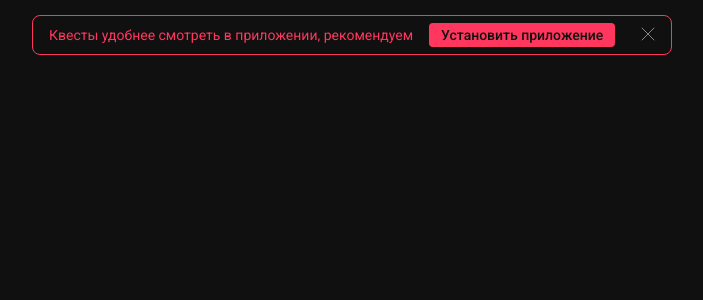
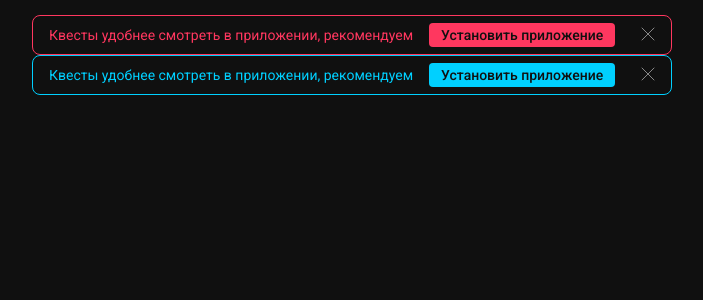
Before and after one commit to nanawebdev/quests-nuxt, a Nuxt app: page /notification in a window 1280 px wide. Shown: the top 300 px of the page, without its empty margins (288-991 px from the left). Built offline with nearby package versions, Linux system fonts and the light colour scheme.

Commit message:
update демо страницы нотификаций

```diff
--- a/pages/notification.vue
+++ b/pages/notification.vue
@@ -1,3 +1,57 @@
 <template>
-  <Notification />
+  <div>
+    <div class="notification">
+      <p class="notification__text">
+        Квесты удобнее смотреть в приложении, рекомендуем
+      </p>
+      <div class="notification__wrapper">
+        <a class="notification__link">
+          <span>Установить приложение</span>
+        </a>
+        <button class="notification__button">
+          <svg width="14" height="14" fill="none" xmlns="http://www.w3.org/2000/svg"><path
+            d="M1 1l12 12m0-12L1 13"
+            stroke="#fff"
+            stroke-opacity=".5"
+            stroke-linecap="round"
+            stroke-linejoin="round"
+          />
+          </svg>
+        </button>
+      </div>
+    </div>
+
+    <div class="notification">
+      <p class="notification__text">
+        Квесты удобнее смотреть в приложении, рекомендуем
+      </p>
+      <div class="notification__wrapper">
+        <a class="notification__link">
+          <span>Установить приложение</span>
+        </a>
+        <button class="notification__button">
+          <svg width="14" height="14" fill="none" xmlns="http://www.w3.org/2000/svg"><path
+            d="M1 1l12 12m0-12L1 13"
+            stroke="#fff"
+            stroke-opacity=".5"
+            stroke-linecap="round"
+            stroke-linejoin="round"
+          />
+          </svg>
+        </button>
+      </div>
+    </div>
+  </div>
 </template>
+
+<style lang="scss" scoped>
+.notification:nth-child(2) {
+  border-color: var(--news-color);
+  color: var(--news-color);
+}
+
+.notification:nth-child(2) .notification__link {
+  background-color: var(--news-color);
+}
+
+</style>
```
